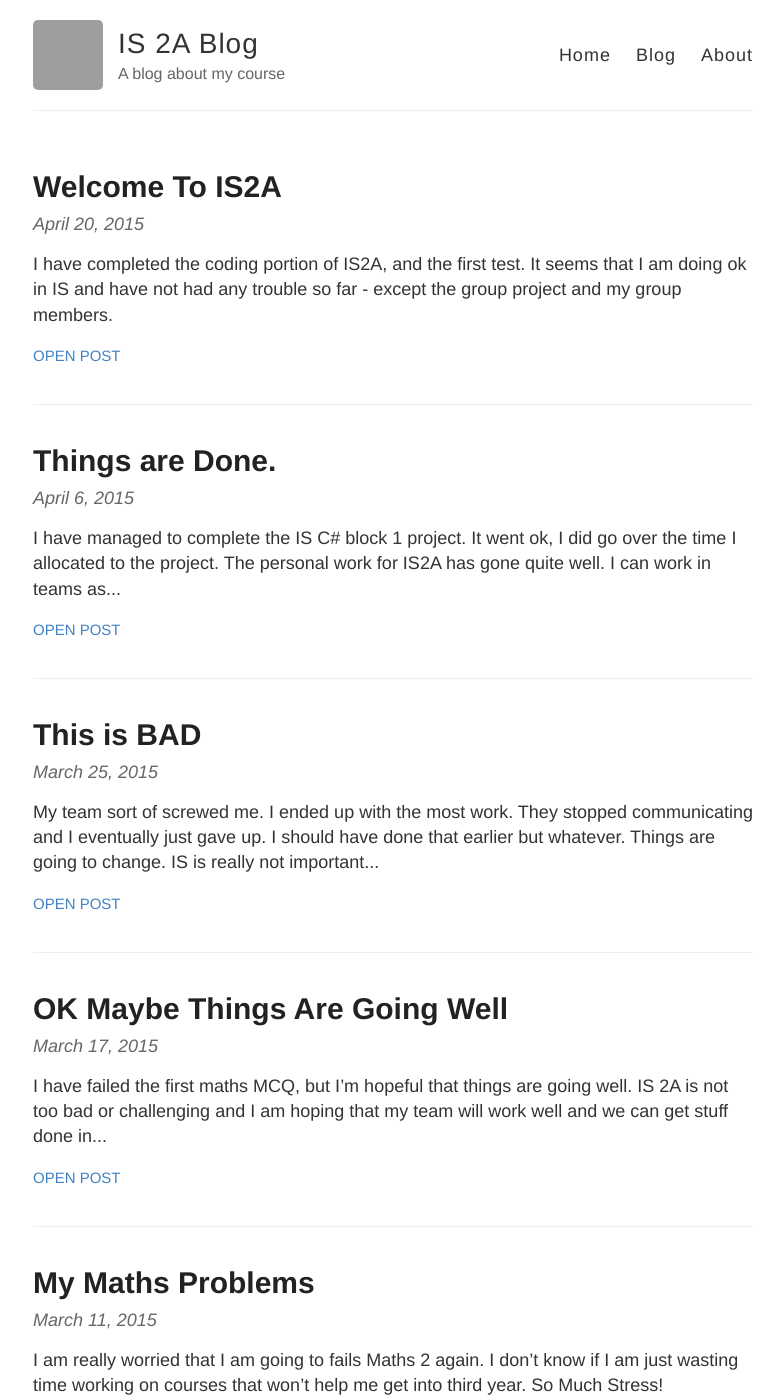
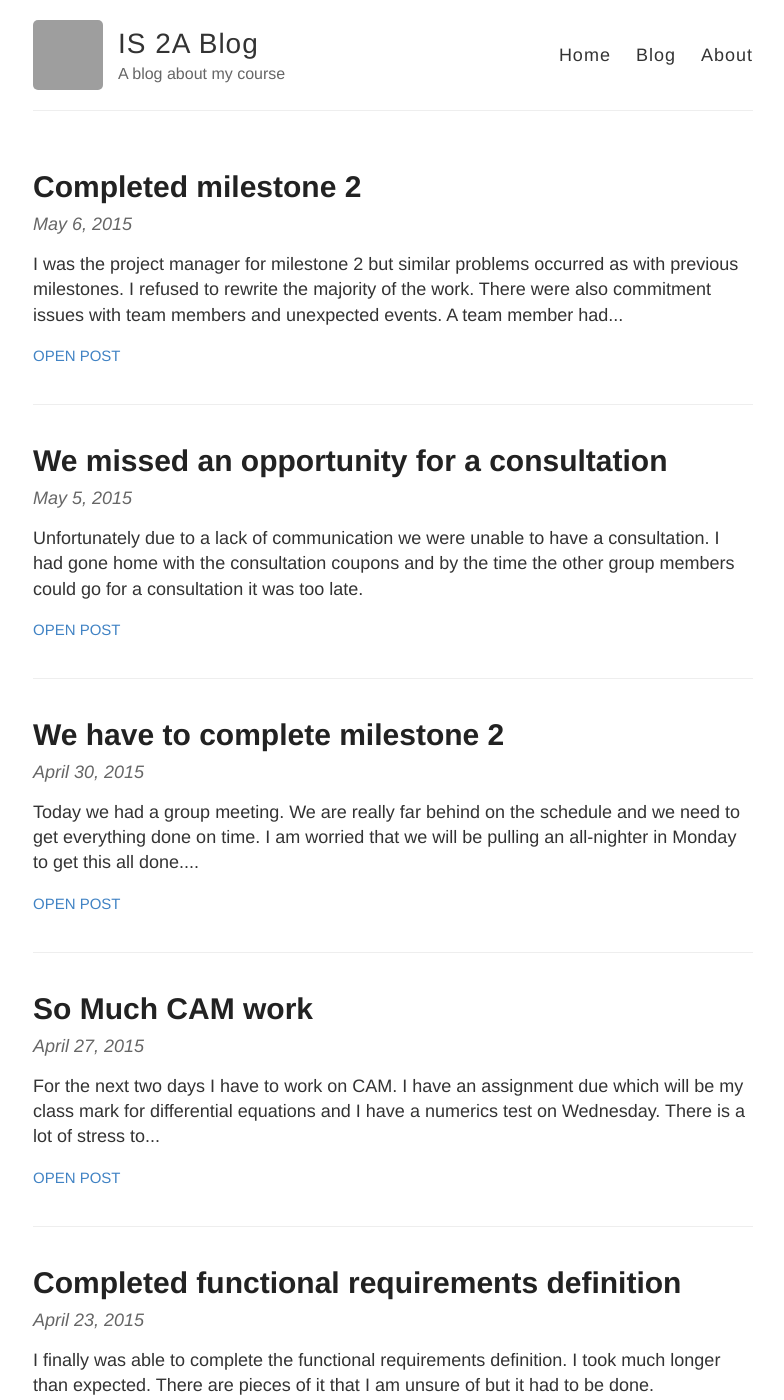
Before and after one commit to TRex22/ISBlog, a Jekyll site: the page built from index.html, in a window 1280 px wide and 1400 px high. Shown: the whole window, without its empty margins (247-1031 px from the left). Built offline with Jekyll 4.4.1, drawn with Linux system fonts in a browser that asks for light colours; emoji names are drawn with the system emoji font; some of the changed text lies outside the part shown; grey boxes are pictures that could not be loaded.

Commit message:
forgot to post these

```diff
--- /dev/null
+++ b/_posts/2015-4-16-I-Am-the-Project-Manager-for-ms2.md
@@ -0,0 +1,7 @@
+---
+layout: post
+title: I am the project manager for milestone 2
+---
+
+I asked to be the project manager for milestone 2. I hope it goes okay, but I am worried about the group.
+I will not do the bulk of the work like I did previously, this will probably mean that our mark will drop more than expected.
--- a/_posts/2015-4-20-Done-initial-tests.md
+++ b/_posts/2015-4-20-Done-initial-tests.md
@@ -1,6 +1,9 @@
 ---
 layout: post
-title: Welcome To IS2A
+title: Completed the initial tests and first group meeting for ms 2
 ---
 I have completed the coding portion of IS2A, and the first test.
 It seems that I am doing ok in IS and have not had any trouble so far - except the group project and my group members.
+
+We had our first group meeting today. It went okay. We decided that we have to go for a consultation at least once. There are a few days that we have found that may be good to go.
+A certain portion of the work must just be completed by that date before we can go to a consultation.
--- /dev/null
+++ b/_posts/2015-4-22-sive-forgot.md
@@ -0,0 +1,5 @@
+---
+layout: post
+title: Sive forgot about one of his tests
+---
+It's problematic that SIve forgot that he has a statistics test tomorrow. This means that he cannot get the work for the project done in time.
--- /dev/null
+++ b/_posts/2015-4-23-finally-function-req.md
@@ -0,0 +1,5 @@
+---
+layout: post
+title: Completed functional requirements definition
+---
+I finally was able to complete the functional requirements definition. I took much longer than expected. There are pieces of it that I am unsure of but it had to be done.
--- /dev/null
+++ b/_posts/2015-4-27-So-much-cam.md
@@ -0,0 +1,5 @@
+---
+layout: post
+title: So Much CAM work
+---
+For the next two days I have to work on CAM. I have an assignment due which will be my class mark for differential equations and I have a numerics test on Wednesday. There is a lot of stress to get all this work done and pass everything. I may have to not go to some lectures for the next couple of days. We'll see what happens.
--- /dev/null
+++ b/_posts/2015-4-30-We-have-to-complete-this.md
@@ -0,0 +1,6 @@
+---
+layout: post
+title: We have to complete milestone 2
+---
+
+Today we had a group meeting. We are really far behind on the schedule and we need to get everything done on time. I am worried that we will be pulling an all-nighter in Monday to get this all done. The group does not seem engaged and motivated to get their work done.
--- /dev/null
+++ b/_posts/2015-5-05-Missed-opportunity-for-consult.md
@@ -0,0 +1,6 @@
+---
+layout: post
+title: We missed an opportunity for a consultation
+---
+Unfortunately due to a lack of communication we were unable to have a consultation.
+I had gone home with the consultation coupons and by the time the other group members could go for a consultation it was too late.
--- /dev/null
+++ b/_posts/2015-5-06-completed-milestone2.md
@@ -0,0 +1,8 @@
+---
+layout: post
+title: Completed milestone 2
+---
+I was the project manager for milestone 2 but similar problems occurred as with previous milestones. I refused to rewrite the majority of the work.
+There were also commitment issues with team members and unexpected events. A team member had family issues to deal with and I personally fell behind on all my work.
+
+I am disappointed with what we submitted and also tired since it eneded up with me staying up all night converting the diagrams into Visio. I know they are wrong and incomplete but I was too tired to care.
```
